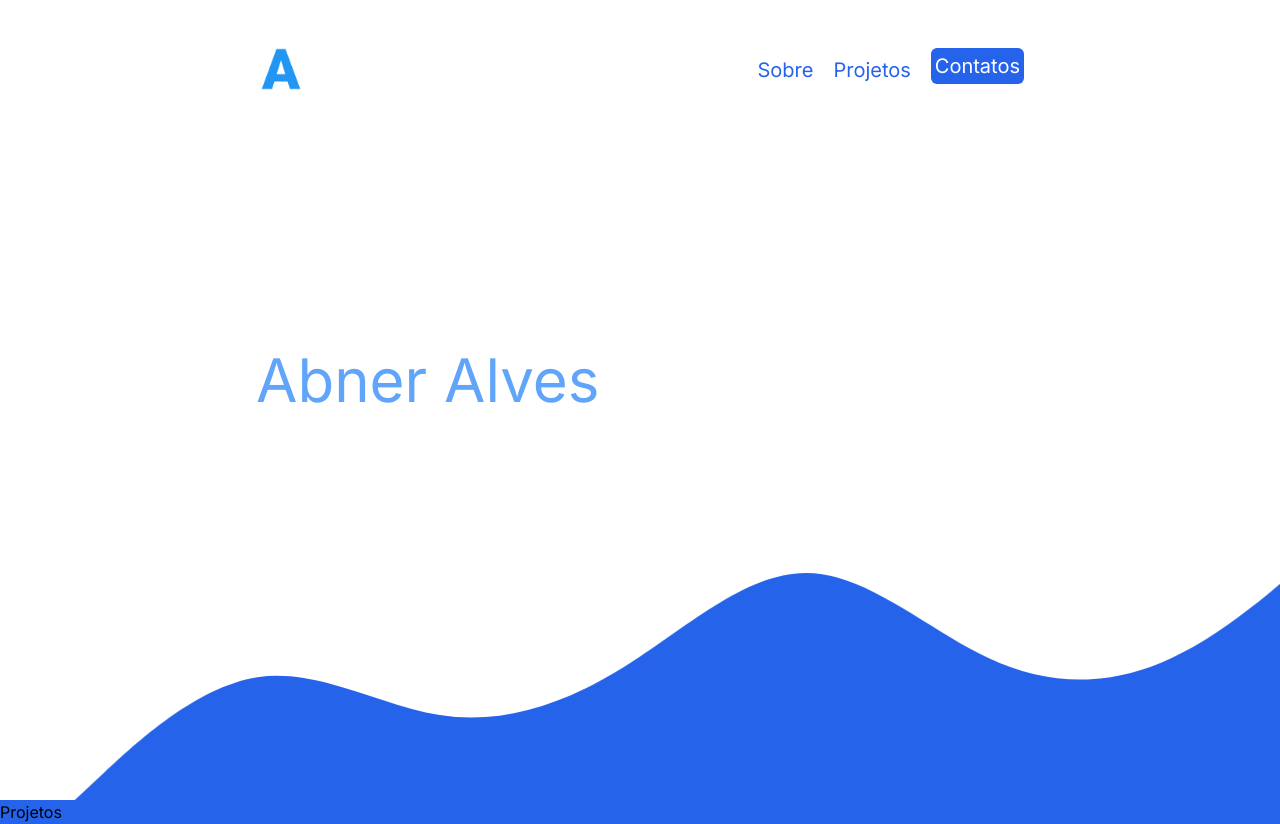
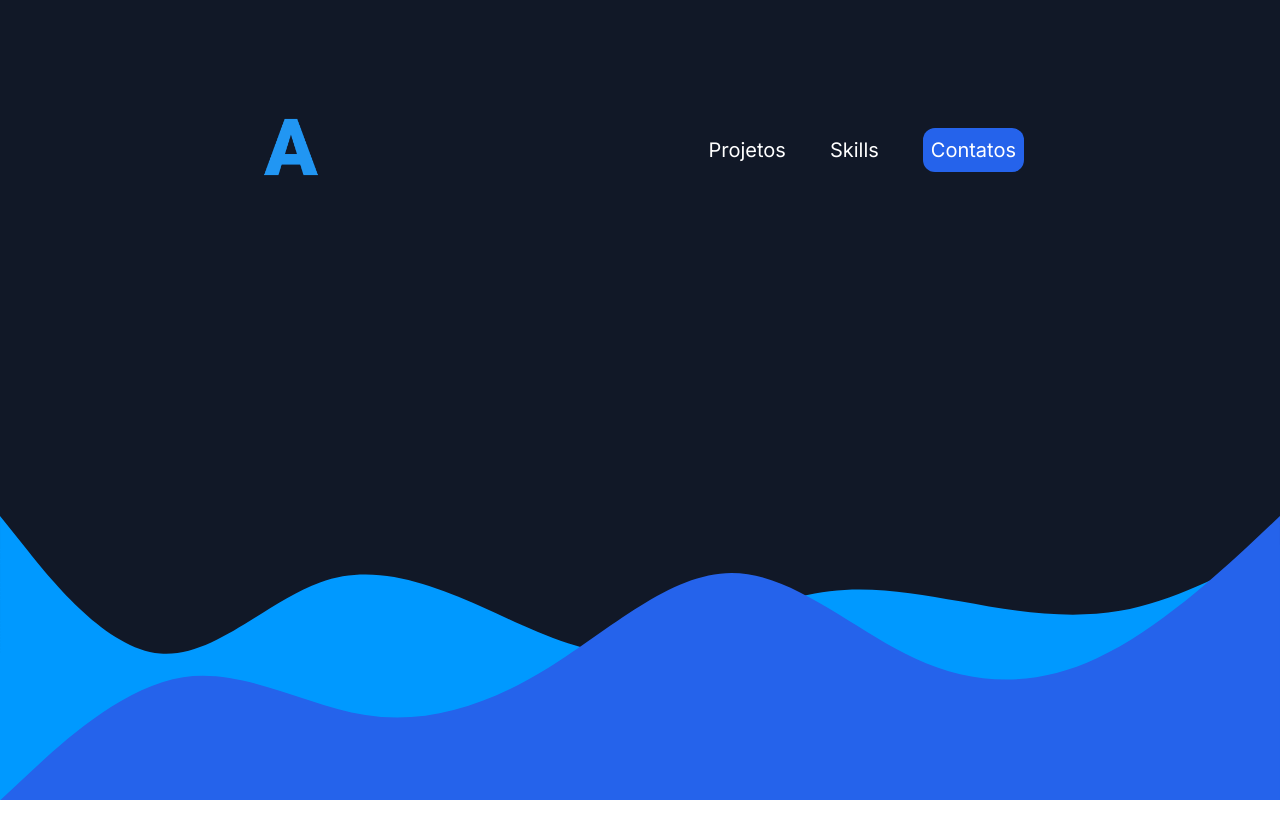
Before and after one commit to abneeralves/Portfolio, a Next.js app: page / in a window 1280 px wide. After the commit the page ends 800 px from the top, so only its background shows below. Built offline with nearby package versions, Linux system fonts and the light colour scheme.

Commit message:
Modificando Header

```diff
--- a/src/app/globals.css
+++ b/src/app/globals.css
@@ -13,12 +13,30 @@ header {
     right: 0;
 }
 
-.onda2 {
-    animation: movaOnda2 10s ease-in-out infinite alternate
+.onda1 {
+    animation: movaOnda1 0s ease-in-out infinite alternate
 }
 
-@keyframes movaOnda2 {
+@keyframes movaOnda1 {
     from {
-        transform: translateX(200px)
+        transform: translateX(100px)
     }
 }
+
+.scroll {
+    height: 100vh;
+    overflow-y: scroll;
+    scroll-snap-type: y mandatory;
+}
+
+.section {
+    height: 100vh;
+    scroll-snap-align: start;
+    scroll-snap-stop: always;
+}
+
+.section {
+    object-fit: cover;
+    object-position: center;
+    width: 100%;
+}
--- a/src/app/page.tsx
+++ b/src/app/page.tsx
@@ -3,10 +3,15 @@ import Main from "@/components/Main"
 
 export default function Home() {
   return (
-    <>
-      <Header />
-      <Main />
-    </>
+    <div className="scroll">
+      <div className="section">
+        <Header />
+      </div>
+
+      <div className="section">
+        <Main />
+      </div>
+    </div>
 
   )
 }
--- a/src/components/Header.tsx
+++ b/src/components/Header.tsx
@@ -3,26 +3,30 @@ import LetraA from '../../public/A.png'
 
 export default function Header () {
     return (
-        <header className=" h-screen ">
-            <nav className="flex justify-between ">
+        <header className="h-screen bg-gray-900">
+            <nav className="flex justify-between">
                 <div>
-                    <Image className='ml-64 mt-11' src={LetraA} alt='Letra A' width={50} />
+                    <Image className='mx-64 mt-28' src={LetraA} alt='Letra A' width={70} />
                 </div>
 
                 <div>
-                    <ul className="flex">
-                        <li className="mt-14 mr-5 text-xl text-blue-600">Sobre</li>
-                        <li className="mt-14 mr-5 text-xl text-blue-600">Projetos</li>
-                        <li className="mt-12 mr-64 text-xl text-white bg-blue-600 p-1 rounded-md">Contatos</li>
+                    <ul className="flex items-center">
+                        <li className="mt-32 mr-11 text-xl text-white">Projetos</li>
+                        <li className="mt-32 mr-11 text-xl text-white">Skills</li>
+                        <li className="mt-32 mr-64 text-xl text-white bg-blue-600 p-2 rounded-xl">Contatos</li>
                     </ul>
                 </div>
             </nav>
 
-
-            <h1 className="text-6xl mt-64 ml-64 text-blue-400">Abner Alves</h1>
+            {/* <div className='flex'>
+                <h1 className={`text-6xl mt-32 ml-64 mr-32 text-sky-300 ${OpenS.className}`}>&lt;Abner Alves /&gt;</h1>
+                <p></p>
+            </div> */}
 
             <svg className='ondas' xmlns="http://www.w3.org/2000/svg" viewBox="0 0 1440 320">
-            <path className='onda2 text-blue-400' fill="#2563eb" fill-opacity="10000" d="M0,320L34.3,288C68.6,256,137,192,206,181.3C274.3,171,343,213,411,224C480,235,549,213,617,170.7C685.7,128,754,64,823,64C891.4,64,960,128,1029,160C1097.1,192,1166,192,1234,160C1302.9,128,1371,64,1406,32L1440,0L1440,320L1405.7,320C1371.4,320,1303,320,1234,320C1165.7,320,1097,320,1029,320C960,320,891,320,823,320C754.3,320,686,320,617,320C548.6,320,480,320,411,320C342.9,320,274,320,206,320C137.1,320,69,320,34,320L0,320Z"></path>
+            <path className='onda2' fill="#0099ff" fill-opacity="1" d="M0,0L30,37.3C60,75,120,149,180,154.7C240,160,300,96,360,74.7C420,53,480,75,540,101.3C600,128,660,160,720,154.7C780,149,840,107,900,90.7C960,75,1020,85,1080,96C1140,107,1200,117,1260,106.7C1320,96,1380,64,1410,48L1440,32L1440,320L1410,320C1380,320,1320,320,1260,320C1200,320,1140,320,1080,320C1020,320,960,320,900,320C840,320,780,320,720,320C660,320,600,320,540,320C480,320,420,320,360,320C300,320,240,320,180,320C120,320,60,320,30,320L0,320Z"></path>
+
+            <path className='onda1' fill="#2563eb" fill-opacity="10000" d="M0,320L34.3,288C68.6,256,137,192,206,181.3C274.3,171,343,213,411,224C480,235,549,213,617,170.7C685.7,128,754,64,823,64C891.4,64,960,128,1029,160C1097.1,192,1166,192,1234,160C1302.9,128,1371,64,1406,32L1440,0L1440,320L1405.7,320C1371.4,320,1303,320,1234,320C1165.7,320,1097,320,1029,320C960,320,891,320,823,320C754.3,320,686,320,617,320C548.6,320,480,320,411,320C342.9,320,274,320,206,320C137.1,320,69,320,34,320L0,320Z"></path>
             </svg>
         </header>
     )
--- a/src/components/Main.tsx
+++ b/src/components/Main.tsx
@@ -1,8 +1,7 @@
 export default function Main () {
     return (
-        <main className="bg-blue-600">
-            <h2 >Projetos</h2>
-
+        <main className="flex justify-center bg-blue-600 h-full">
+            <h2 className="text-white text-5xl mt-32">Projetos</h2>
         </main>
     )
 }
```
